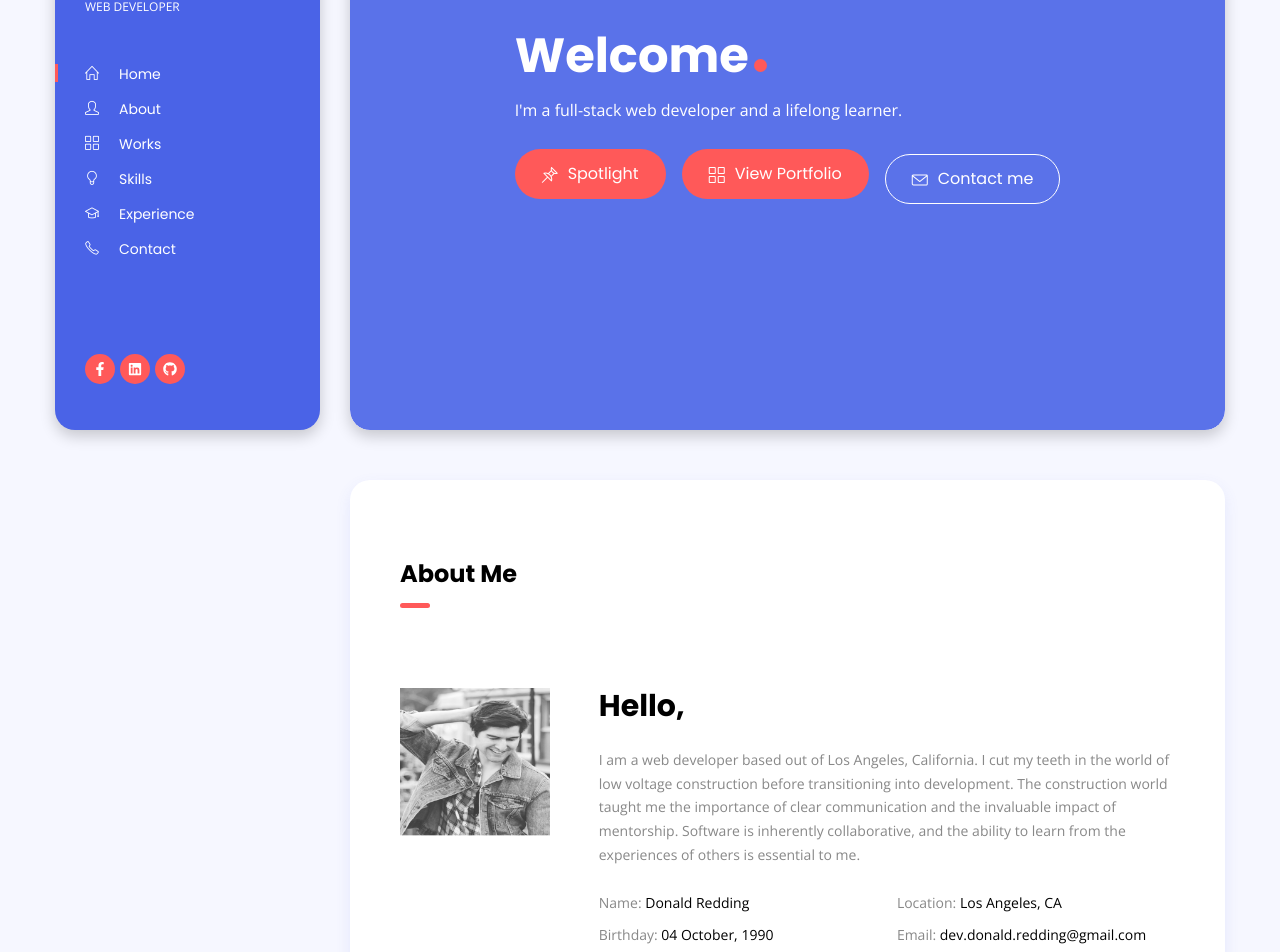
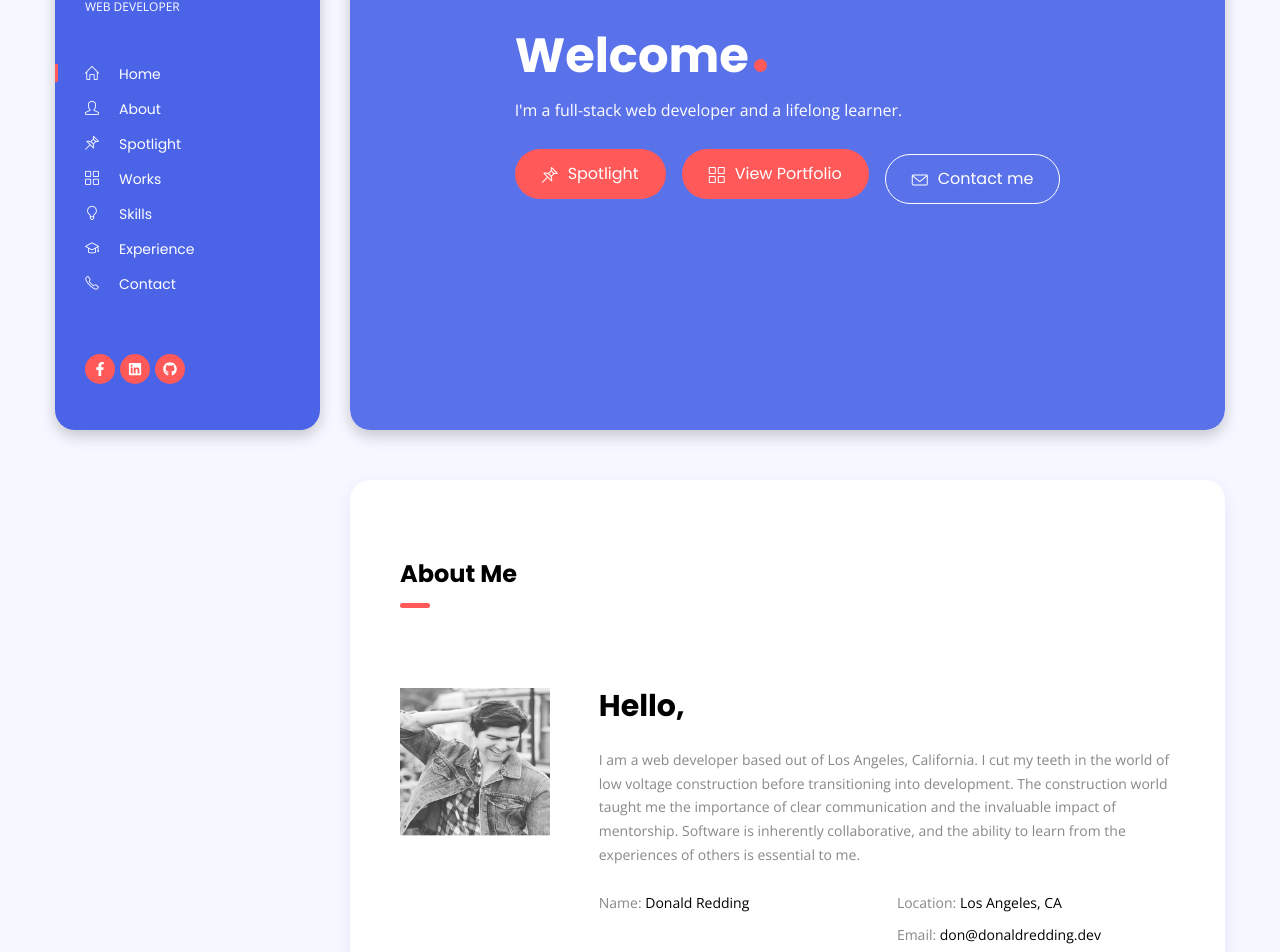
Before and after one commit to donald-p-redding/personal_website, a React (Create React App) app: page / in a window 1280 px wide. Shown: the part 240-1192 px from the top of the page. Built offline with nearby package versions, Linux system fonts and the light colour scheme.

Commit message:
updated contact info + added spotlight to nav section;

```diff
--- a/src/components/Layout/Header.jsx
+++ b/src/components/Layout/Header.jsx
@@ -121,6 +121,24 @@ function Header({ toggleHeader, toggleHandler }) {
                 {currentPath === "/" ? (
                   <ScrollLink
                     activeClass="active"
+                    to="section-spotlight"
+                    spy={true}
+                    smooth={true}
+                    offset={-50}
+                    duration={500}
+                  >
+                    <i className="icon-pin"></i>Spotlight
+                  </ScrollLink>
+                ) : (
+                  <Link to="/">
+                    <i className="icon-pin"></i>Spotlight
+                  </Link>
+                )}
+              </li>
+              <li>
+                {currentPath === "/" ? (
+                  <ScrollLink
+                    activeClass="active"
                     to="section-portfolios"
                     spy={true}
                     smooth={true}
--- a/src/components/Sections/About.jsx
+++ b/src/components/Sections/About.jsx
@@ -5,8 +5,7 @@ const aboutData = {
   image: "images/candid_b&w.png",
   name: "Donald Redding",
   location: "Los Angeles, CA",
-  birthday: "04 October, 1990",
-  email: "dev.donald.redding@gmail.com",
+  email: "don@donaldredding.dev",
   aboutMe:
     `I am a web developer based out of Los Angeles, California. I cut my teeth in the world of low voltage construction before transitioning into development. The construction world taught me the importance of clear communication and the invaluable impact of mentorship. Software is inherently collaborative, and the ability to learn from the experiences of others is essential to me.`,
 };
@@ -24,9 +23,6 @@ function About() {
           <div className="col-md-6">
             <p className="mb-2">
               Name: <span className="text-dark">{aboutData.name}</span>
-            </p>
-            <p className="mb-0">
-              Birthday: <span className="text-dark">{aboutData.birthday}</span>
             </p>
           </div>
           <div className="col-md-6 mt-2 mt-md-0 mt-sm-2">
--- a/src/components/Sections/Contact.jsx
+++ b/src/components/Sections/Contact.jsx
@@ -2,8 +2,7 @@ import React, { useState } from "react";
 import emailjs from '@emailjs/browser';
 
 const contactData = {
-  phone: ["(805) 366-5976"],
-  email: ["contact@donaldredding.dev "],
+  email: ["don@donaldredding.dev"],
   location: "Los Angeles, California",
 };
 
@@ -79,15 +78,6 @@ function Contact() {
   return (
     <div className="row">
       <div className="col-md-4 mb-4 mb-md-0">
-        <div className="contact-info mb-5">
-          <i className="icon-phone"></i>
-          <div className="details">
-            <h5>Phone</h5>
-            {contactData.phone.map((singlePhone, index) => (
-              <span key={index}>{singlePhone}</span>
-            ))}
-          </div>
-        </div>
         <div className="contact-info mb-5">
           <i className="icon-envelope"></i>
           <div className="details">
--- a/src/components/Sections/Experiences.jsx
+++ b/src/components/Sections/Experiences.jsx
@@ -5,26 +5,33 @@ const experiencesData = [
   {
     id: 1,
     year: "2022 - Present",
-    degree: "Full Stack Developer",
+    degree: "Software Engineer",
     content:
       "Arroyo",
   },
   {
     id: 2,
+    year: "2019 - 2022",
+    degree: "Software Engineer",
+    content:
+      "Launch School",
+  },
+  {
+    id: 3,
     year: "2016 - 2022",
     degree: "Project Manager",
     content:
       "Media Home Theater Inc. Los Angeles, California",
   },
   {
-    id: 3,
+    id: 4,
     year: "2010 - 2012",
     degree: "Bachelor’s Degree",
     content:
       "North Dakota State University. Fargo, North Dakota.",
   },
   {
-    id: 4,
+    id: 5,
     year: "2009 - 2010",
     degree: "Undergraduate Studies: Computer Science",
     content:
```
